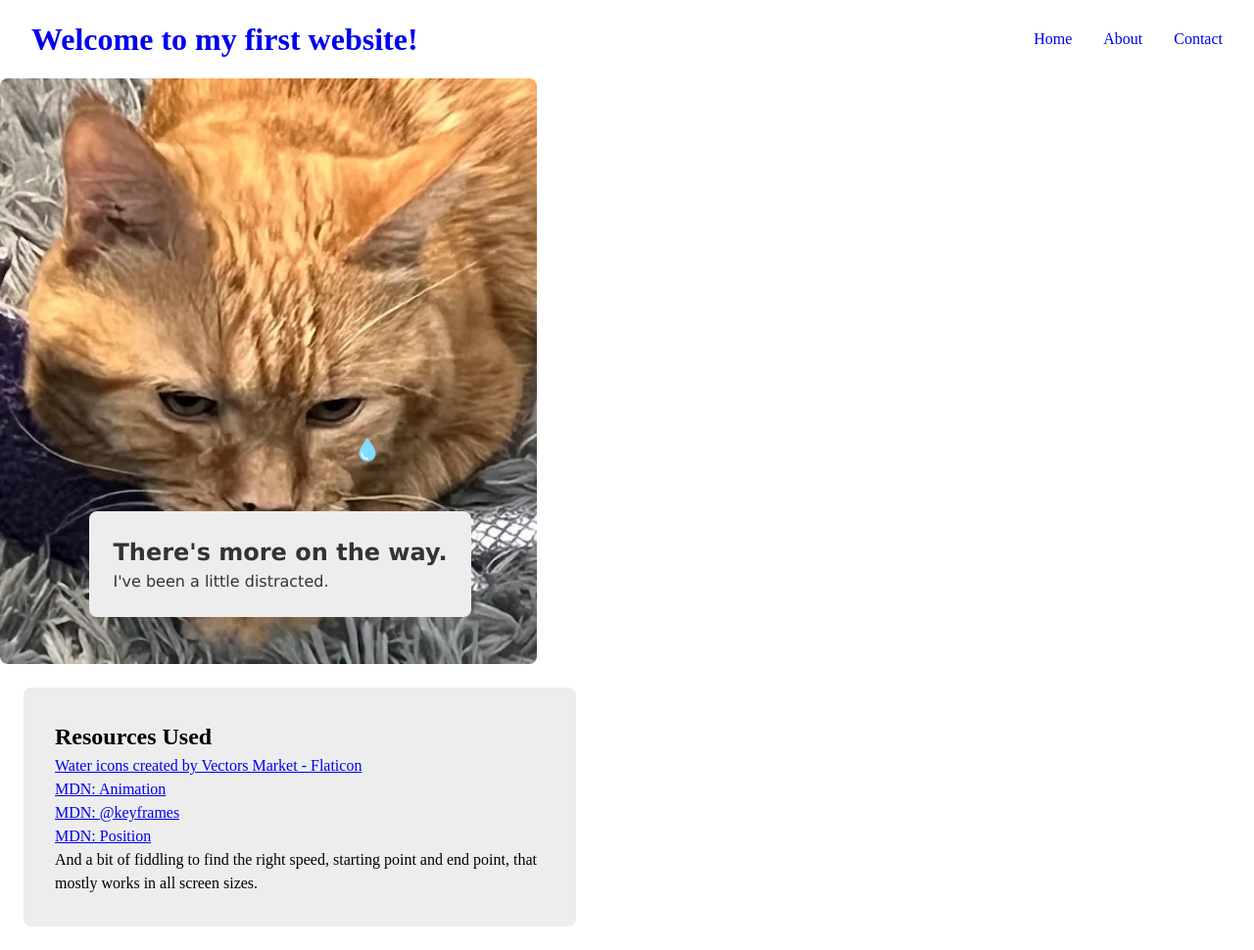
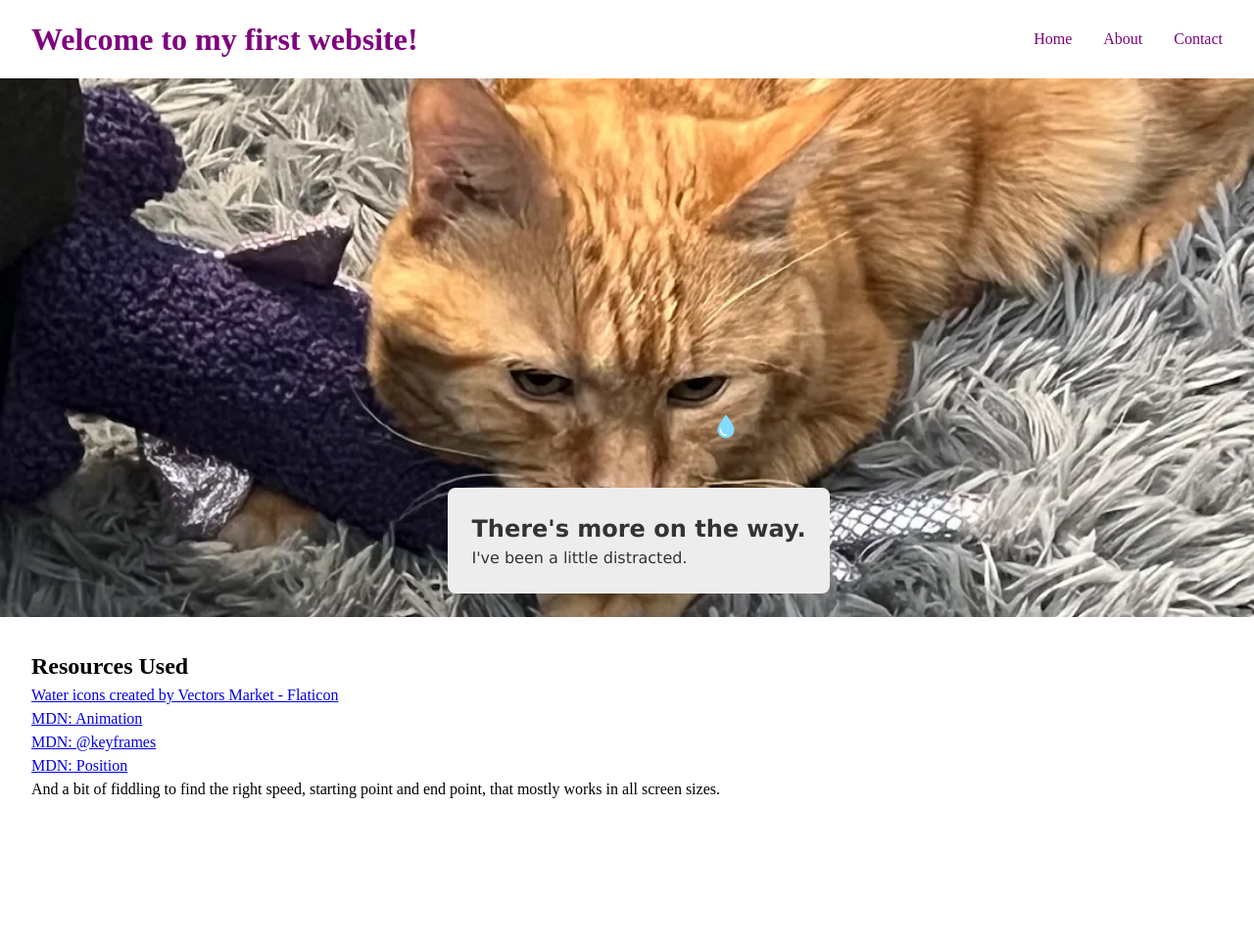
Before and after one commit to callistowolfe/callistowolfe, a PHP site: page / in a window 1280 px wide. Shown: the whole page at 98% size. After the commit the page ends 815 px from the top, so only its background shows below. Run offline with PHP 8.4, Linux system fonts and the light colour scheme.

Commit message:
Added colour

```diff
--- a/css/_header.scss
+++ b/css/_header.scss
@@ -2,6 +2,7 @@ header {
     padding: 1rem;
     margin: 0 auto;
     a {
+        color: purple;
         text-decoration: none;
         padding: 0.5rem 1rem;
     }
--- a/css/styles.css
+++ b/css/styles.css
@@ -1,4 +1,3 @@
-<<<<<<< HEAD
 /* Box sizing rules */
 *,
 *::before,
@@ -115,6 +114,7 @@ header {
   margin: 0 auto;
 }
 header a {
+  color: purple;
   text-decoration: none;
   padding: 0.5rem 1rem;
 }
@@ -146,29 +146,3 @@ header a {
   flex-direction: column;
   padding: 2rem;
 }/*# sourceMappingURL=styles.css.map */
-=======
-body {
-    background: url('../img/angus-banner.webp') no-repeat center  / cover;
-    color: #333;
-    display: flex;
-    font-family: Verdana, Geneva, Tahoma, sans-serif;
-    justify-content: center;
-    align-items: flex-end;
-    margin: 0;
-    min-height: 100vh;
-}
-
-section {
-    background-color: #EDEDED;
-    backdrop-filter: blur(3px);
-    border-radius: 8px;
-    margin: 24px;
-    max-width: 500px;
-    padding: 24px;
-}
-
-h1 {
-    font-size: 2rem;
-    line-height: 1;
-}
->>>>>>> 6942fa7fe7648e2099fd9ae4c2158445241bd00c
```
Also changed, not shown: css/styles.min.css (+1 -1 lines), 2 other files.
